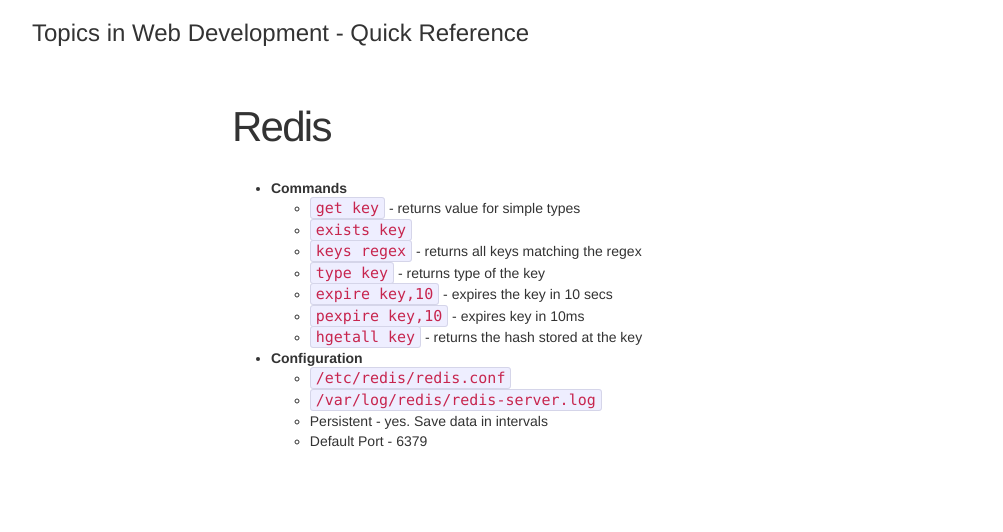
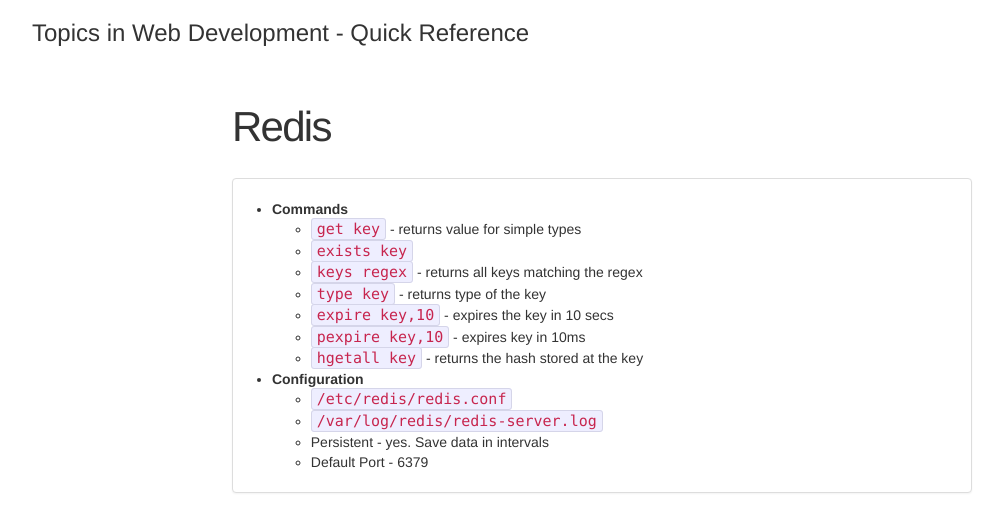
Before and after one commit to geetavin464/geetavin464.github.io, a Jekyll site: the page built from _posts/2015-03-03-redis.md, in a window 1280 px wide. Shown: the top 532 px of the page, without its empty margins (38-1041 px from the left). Built offline with Jekyll 4.4.1, drawn with Linux system fonts in a browser that asks for light colours.

Commit message:
add panel to post

```diff
--- a/_layouts/post.html
+++ b/_layouts/post.html
@@ -8,7 +8,7 @@
     <p class="meta">{% if page.author %} • {{ page.author }}{% endif %}{% if page.meta %} • {{ page.meta }}{% endif %}</p>
   </header>
 
-  <article class="post-content">
+  <article class="post-content panel panel-default">
   {{ content }}
   </article>
 
```
